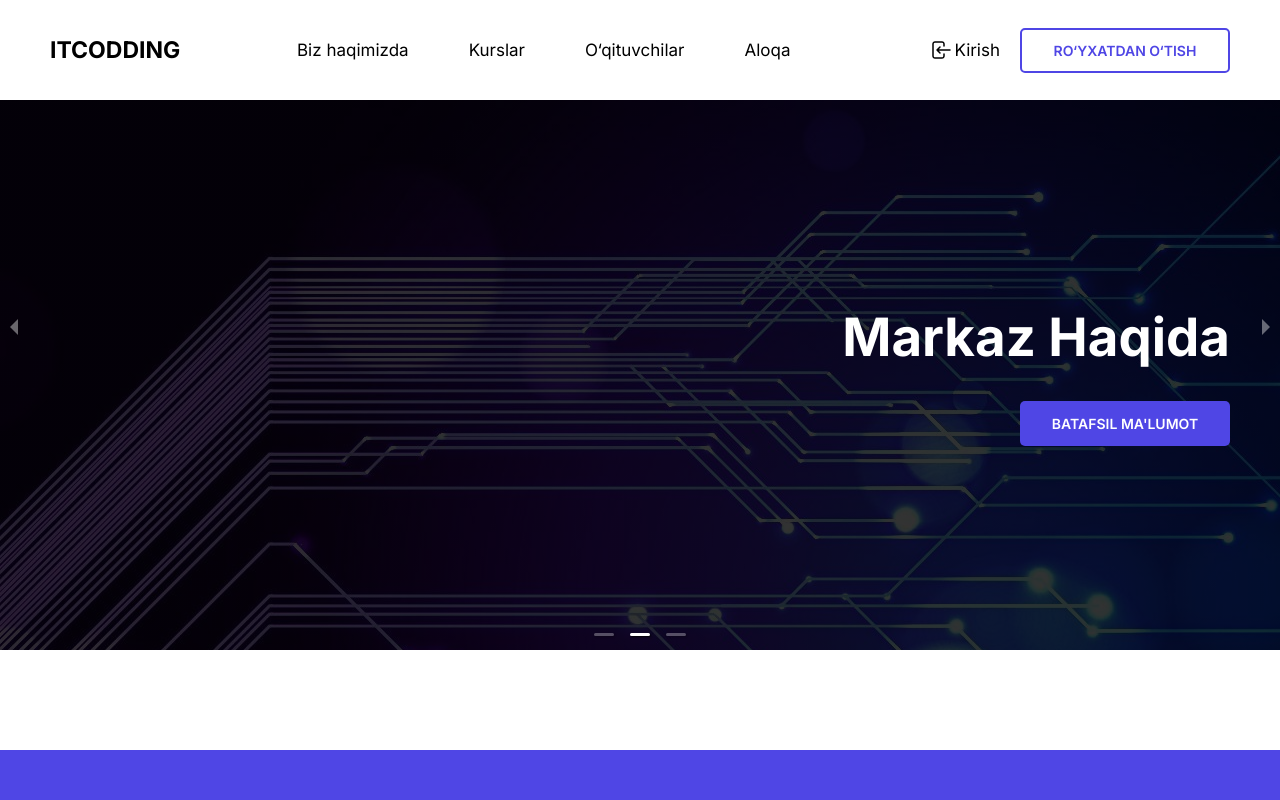
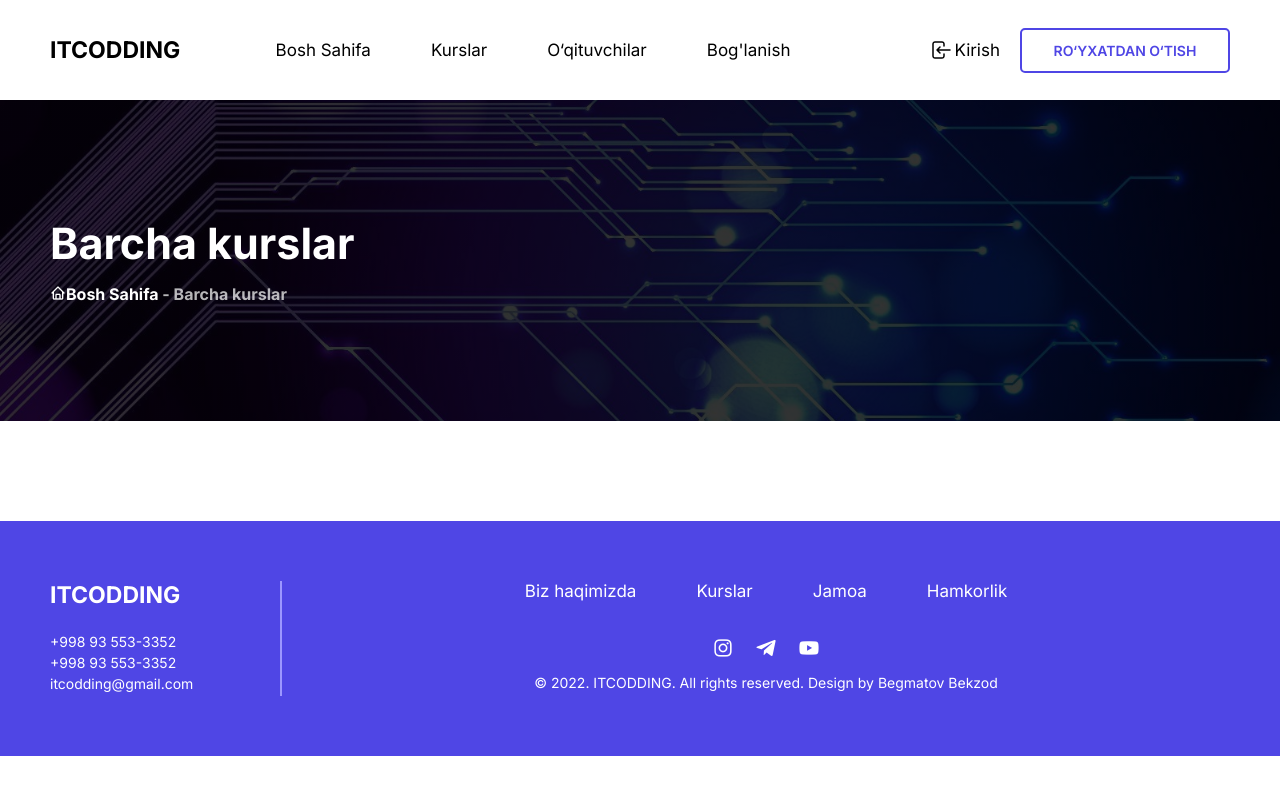
Before and after one commit to AbdurahmonQobiljonov/ITCoding-, a React (Create React App) app: page /courses in a window 1280 px wide. Shown: the top 800 px of the page. Built offline with nearby package versions, Linux system fonts and the light colour scheme; grey boxes are pictures that could not be loaded.

Commit message:
last change

```diff
--- a/src/Pages/Courses.js
+++ b/src/Pages/Courses.js
@@ -1,7 +1,7 @@
 import React from "react";
-import { Main } from "../components";
-const courses = () => {
-  return <Main />;
+import { CoursesPageCom } from "../components";
+const Courses = () => {
+  return <CoursesPageCom />;
 };
 
-export default courses;
+export default Courses;
--- /dev/null
+++ b/src/Sass/components/_courses.scss
@@ -0,0 +1,44 @@
+.courses {
+  width: 100%;
+  height: 321px;
+  margin-top: 100px;
+  background: linear-gradient(
+      rgba($color: #000000, $alpha: 0.8),
+      rgba($color: #0000000c, $alpha: 0.8)
+    ),
+    url("../../../public/img/3a8bc72d6cec157c6183b1b9bf23bbd8.jfif");
+  background-position: center;
+  background-repeat: no-repeat;
+  background-size: cover;
+  &_container {
+    display: flex;
+    justify-content: center;
+    flex-direction: column;
+    height: 100%;
+    color: #fff;
+    h1 {
+      font-size: 43px;
+      font-weight: 700;
+    }
+    p {
+      margin-top: 15px;
+      font-weight: 700;
+      a {
+        color: #fff;
+      }
+      color: rgba(255, 255, 255, 0.715);
+    }
+  }
+
+  @media screen and (max-width: 678.98px) {
+    &_container {
+      align-items: center;
+      h1 {
+        font-size: 30px;
+      }
+      p {
+        font-size: 12px;
+      }
+    }
+  }
+}
--- a/src/Sass/components/_index.scss
+++ b/src/Sass/components/_index.scss
@@ -6,3 +6,4 @@
 @import "contactUs";
 @import "character";
 @import "footer";
+@import "courses";
--- a/src/components/Charackter.js
+++ b/src/components/Charackter.js
@@ -1,15 +1,6 @@
 import React from "react";
-import Slider from "react-slick";
 
 const Charackter = () => {
-  let settings = {
-    dots: true,
-    infinite: true,
-    speed: 500,
-    slidesToShow: 4,
-    slidesToScroll: 2,
-  };
-
   let users = [
     {
       firstName: "Asrbek",
@@ -76,18 +67,18 @@ const Charackter = () => {
               <div className="character_overlay">
                 <div className="character_social">
                   <div className="character_social_icon">
-                    <i class="bx bxl-telegram"></i>
+                    <i className="bx bxl-telegram" />
                     <a
                       href="https://github.com/AsrbekCoder"
                       target="_blank"
                       rel="noreferrer"
                     >
-                      <i class="bx bxl-github"></i>
+                      <i className="bx bxl-github" />
                     </a>
-                    <i class="bx bxl-facebook-circle"></i>
+                    <i className="bx bxl-facebook-circle" />
                   </div>
                   <div className="character_social_number">
-                    <i class="bx bxs-phone"></i>
+                    <i className="bx bxs-phone" />
                     <a href={`tel:${item.phoneN}`}>{item.phoneN}</a>
                   </div>
                 </div>
--- a/src/components/Conatct.js
+++ b/src/components/Contact.js
@@ -1,4 +1,4 @@
-const Conatct = () => {
+const Contact = () => {
   return (
     <section className="contact_us">
       <div className="contact_container">
@@ -14,4 +14,4 @@ const Conatct = () => {
   );
 };
 
-export default Conatct;
+export default Contact;
--- /dev/null
+++ b/src/components/CoursesPageCom.js
@@ -0,0 +1,21 @@
+import React from "react";
+import { Link } from "react-router-dom";
+
+const CoursesPageCom = () => {
+  return (
+    <main className="courses">
+      <div className="courses_container">
+        <h1>Barcha kurslar</h1>
+        <p>
+          <Link to="/">
+            <i className="bx bx-home" />
+            Bosh Sahifa{" "}
+          </Link>
+          - Barcha kurslar
+        </p>
+      </div>
+    </main>
+  );
+};
+
+export default CoursesPageCom;
--- a/src/components/Header.js
+++ b/src/components/Header.js
@@ -1,5 +1,12 @@
 import React from "react";
 import { Link } from "react-router-dom";
+
+const linksAll = [
+  { main: "Bosh Sahifa", path: "/" },
+  { main: "Kurslar", path: "courses" },
+  { main: "O‘qituvchilar", path: "/" },
+  { main: "Bog'lanish", path: "/" },
+];
 
 const Header = () => {
   const [first, setfirst] = React.useState(false);
@@ -15,26 +22,17 @@ const Header = () => {
         >
           <nav className="navbar_nav">
             <ul className="navbar_menu">
-              <li className="navbar_item">
-                <Link to="/" className="navbar_link">
-                  Biz haqimizda
-                </Link>
-              </li>
-              <li className="navbar_item">
-                <Link to="courses" className="navbar_link">
-                  Kurslar
-                </Link>
-              </li>
-              <li className="navbar_item">
-                <a href="#a" className="navbar_link">
-                  O‘qituvchilar
-                </a>
-              </li>
-              <li className="navbar_item">
-                <a href="#a" className="navbar_link">
-                  Aloqa
-                </a>
-              </li>
+              {linksAll.map((e, idx) => (
+                <li className="navbar_item" key={idx * 2}>
+                  <Link
+                    to={e.path}
+                    className="navbar_link"
+                    onClick={() => setfirst(false)}
+                  >
+                    {e.main}
+                  </Link>
+                </li>
+              ))}
             </ul>
 
             <div className="header_login">
--- a/src/components/Main.js
+++ b/src/components/Main.js
@@ -6,7 +6,7 @@ const Main = () => {
     <Carousel
       autoPlay={true}
       autoFocus={true}
-      emulateTouch={true}
+      emulateTouch={false}
       infiniteLoop={true}
       useKeyboardArrows={true}
       interval={5000}
--- a/src/components/index.js
+++ b/src/components/index.js
@@ -3,8 +3,19 @@ import Main from "./Main";
 import ItcNumber from "./ItcNumber";
 import About from "./About";
 import Edu from "./Edu";
-import Contact from "./Conatct";
+import Contact from "./Contact";
 import Charackter from "./Charackter";
 import Footer from "./Footer";
+import CoursesPageCom from "./CoursesPageCom";
 
-export { Header, Main, ItcNumber, About, Edu, Contact, Charackter, Footer };
+export {
+  Header,
+  Main,
+  ItcNumber,
+  About,
+  Edu,
+  Contact,
+  Charackter,
+  Footer,
+  CoursesPageCom,
+};
```
Also changed, not shown: src/components/Edu.js (+36 -34 lines).
